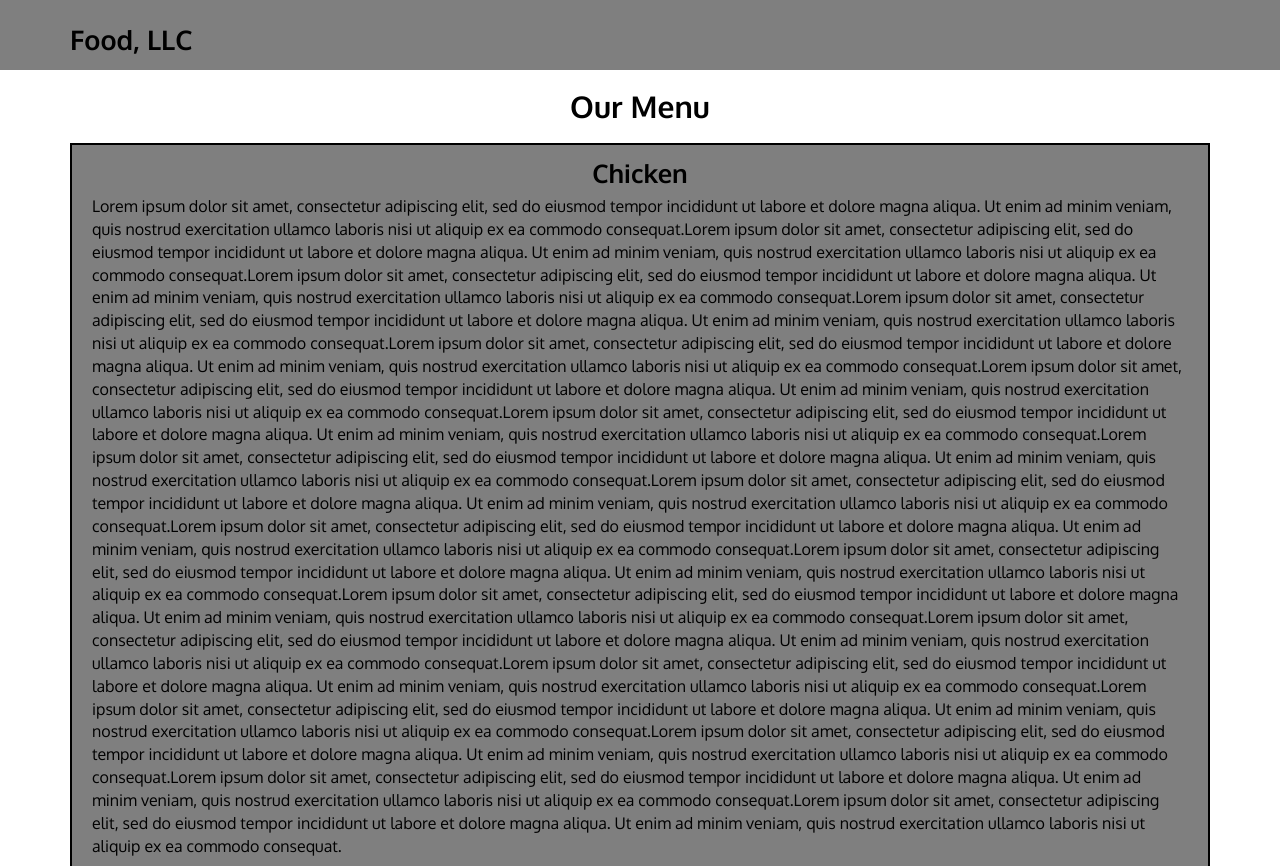
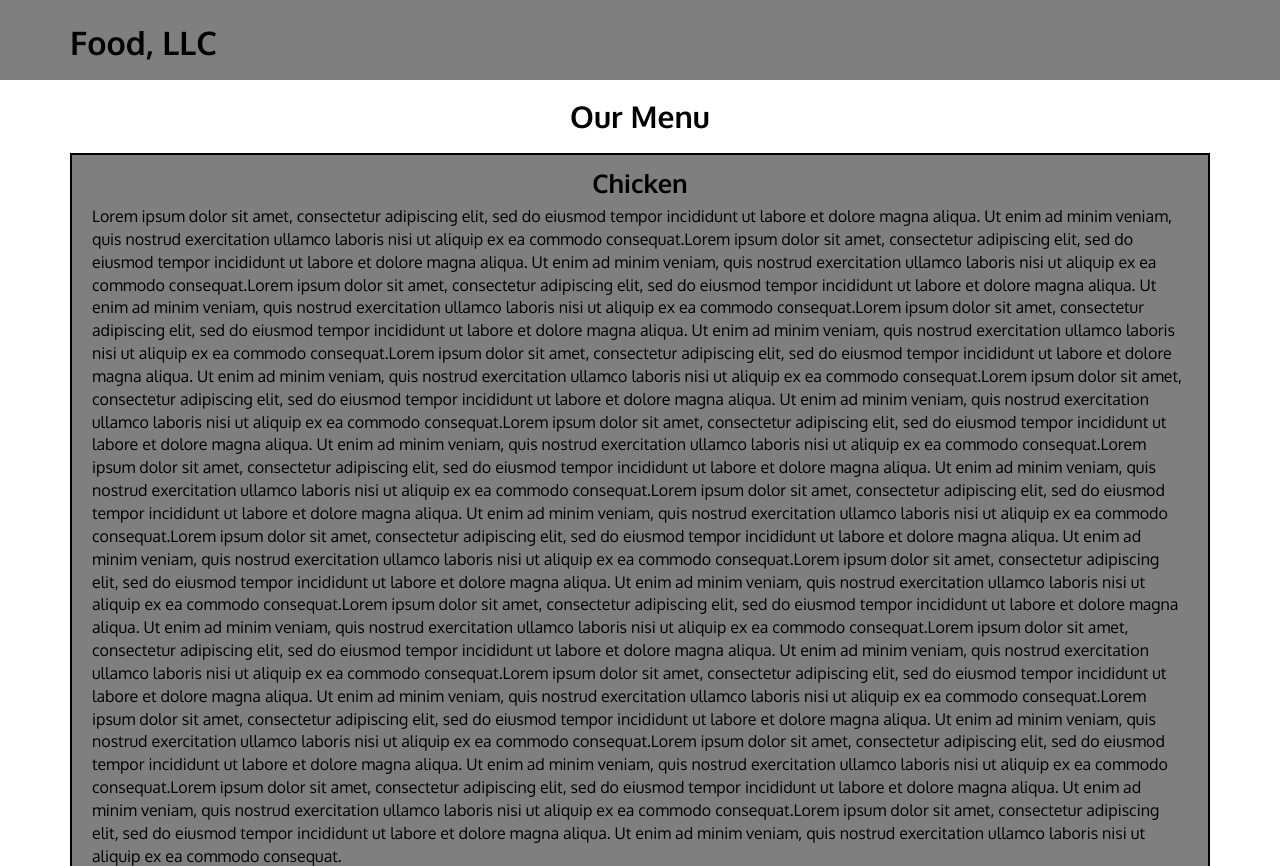
Before and after one commit to MiaMa0914/coursera-test, a plain HTML site: page module3-solution/index.html in a window 1280 px wide. Shown: the top 866 px of the page. Drawn offline with nearby package versions, Linux system fonts and the light colour scheme.

Commit message:
Add files via upload

```diff
--- a/module3-solution/css/styles.css
+++ b/module3-solution/css/styles.css
@@ -10,7 +10,7 @@ body {
   background-color: #7f7f7f;
   border-radius: 0;
   border: 0;
-  height: 70px;
+  height: 80px;
 }
 
 .navbar-brand {
@@ -18,7 +18,7 @@ body {
 }
 .navbar-brand h1{
   color: #000000;
-  font-size: 1.5em;
+  font-size: 1.8em;
   font-weight: bold;
   margin-top: 0;
   margin-bottom: 0;
```
